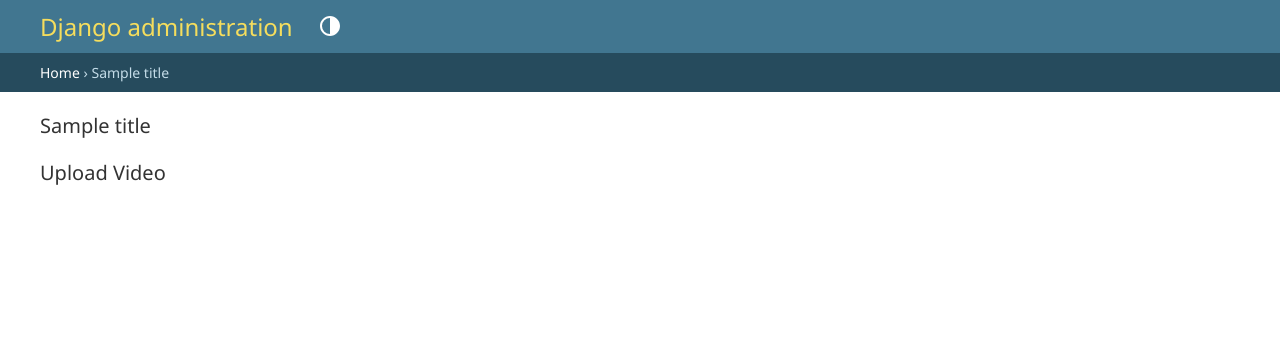
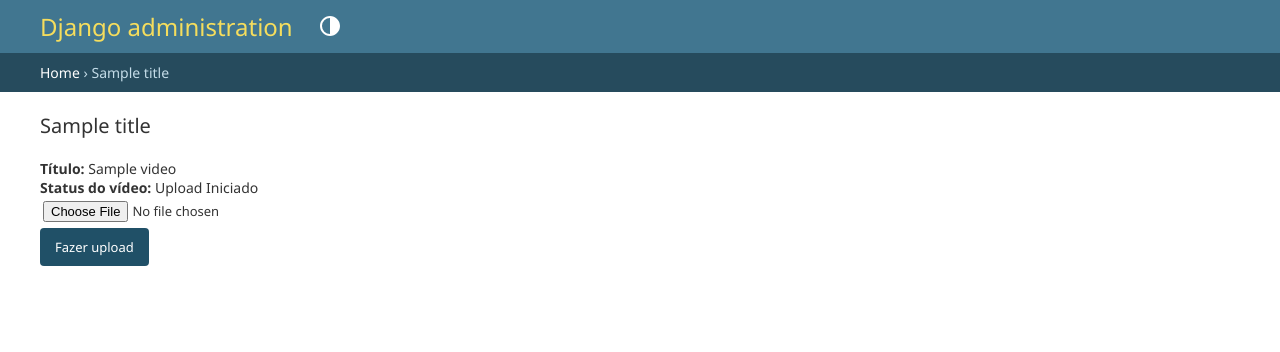
Before and after one commit to viniciusperrone/video-transmission-system, a Django app: template api/core/templates/admin/core/upload_video.html in a window 1280 px wide. Shown: the top 352 px of the page. Run offline with Django 5.2, Linux system fonts and the light colour scheme; tables that the repository leaves empty hold one stand-in row (values such as "Sample post"); the template is opened without the code that fills it: values that come from a table or form of the project are taken from there, most other values are stand-ins (such as "Sample title", 1, 10 or a date in 2020).

Commit message:
feat: improving upload_video.html

```diff
--- a/api/core/templates/admin/core/upload_video.html
+++ b/api/core/templates/admin/core/upload_video.html
@@ -1,3 +1,28 @@
 {% extends "admin/base_site.html" %} {% block content %}
-<h1>Upload Video</h1>
+
+<form id="upload-form" action="post" enctype="multipart/form-data">
+    <p id="errornote" class="errornote hidden"></p>
+    {% csrf_token %}
+    <div class="form-row">
+        <strong>Título:</strong> {{ video.title }}
+        <br />
+        <strong>Status do vídeo:</strong>
+        {{ video.get_video_status_display }}
+    </div>
+
+    <div class="form-row">
+        <input type="file" name="video" accept="video/mp4" />
+    </div>
+
+    <div class="submit-row">
+        <input
+            type="submit"
+            value="Fazer upload"
+            class="default"
+            name="btnUploadVideo"
+            id="btnUploadVideo"
+        />
+    </div>
+</form>
+
 {% endblock %}
```
